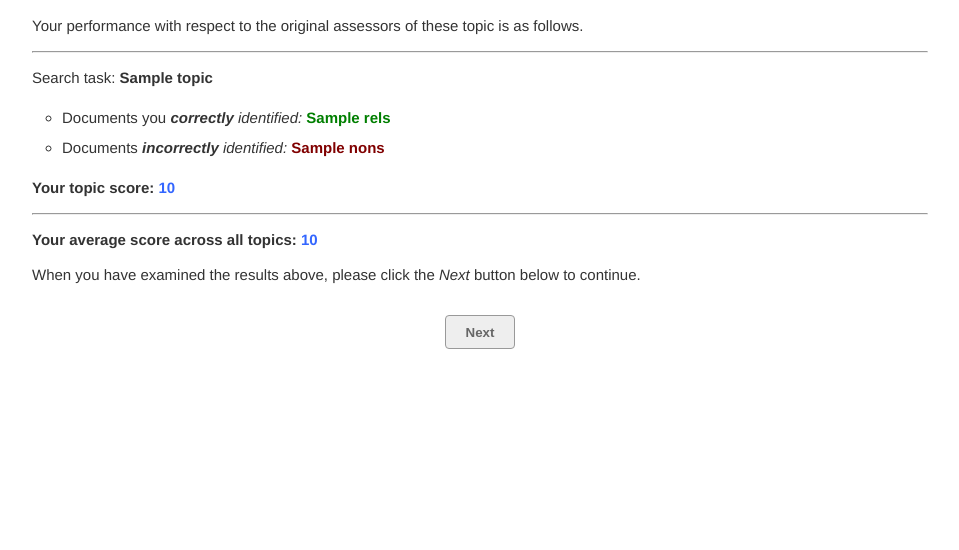
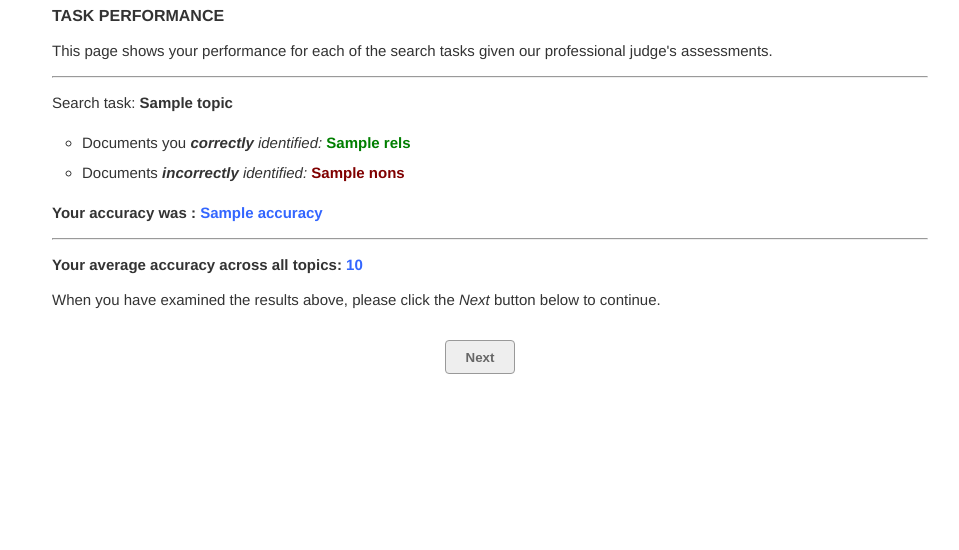
Before and after one commit to leifos/treconomics_2, a Django app: template treconomics_project/templates/base/performance_experiment.html in a window 1280 px wide. Shown: the part 54-604 px from the top of the page, without its empty margins (160-1119 px from the left). Run offline with Django 3.2, Linux system fonts and the light colour scheme; the template is opened without the code that fills it: most values are stand-ins (such as "Sample title", 1, 10 or a date in 2020); some libraries are stand-ins or nearby versions.

Commit message:
Added in end of experiment performance

```diff
--- a/treconomics_project/templates/base/performance_experiment.html
+++ b/treconomics_project/templates/base/performance_experiment.html
@@ -5,18 +5,21 @@
 {% endblock %}
 
 {% block exp_block %}
+  <div>
+        <div class="experimentPageTitle">
 
-    <p>This page shows your performance for each of the search tasks. For each task, the maximum number of
-        relevant documents (determined by professional assessors) is shown alongside your score.</p>
-    <p> Your performance with respect to the original assessors of these topic is as follows.</p>
+            <h2> Task Performance</h2>
+
+
+    <p>This page shows your performance for each of the search tasks
+        given our professional judge's assessments.
+        </p>
 
     {% for  topic in performances %}
         <hr/>
         <p>Search task: <b>{{ topic.title }}</b></p>
 
-        <!--<p><em>Total number of relevant documents: <strong style="color: #3366FF;">{{ topic.total }}</strong></em></p>
-        -->
-        <p>
+          <p>
         <ul>
             <li>Documents you <em><strong>correctly</strong> identified:</em> <strong
                     style="color: #007f00;">{{ topic.rels }}</strong></li>
@@ -26,15 +29,19 @@
         </ul></p>
 
         <p>
-            <strong>Your topic score: <span style="color: #3366FF;">{{ topic.score }}</span></strong>
+            <strong>Your accuracy was : <span style="color: #3366FF;">{{ topic.accuracy }}</span></strong>
         </p>
     {% endfor %}
 
     <hr/>
-        <p><strong>Your average score across all topics: <span style="color: #3366FF;">{{ avg_wellness }}</span></strong></p>
+        <p><strong>Your average accuracy across all topics: <span style="color: #3366FF;">{{ avg_acc }}
+        </span></strong></p>
 
 
     <p>When you have examined the results above, please click the <em>Next</em> button below to continue.</p>
+
+        </div>
+    </div>
 
     <div class="surveySubmitButton">
         <a href="{% url 'treconomics:next' %}">
```
Also changed, not shown: treconomics_project/search/views.py (+4 -4 lines), treconomics_project/treconomics/experiment_configuration.py (+6 -15 lines).
